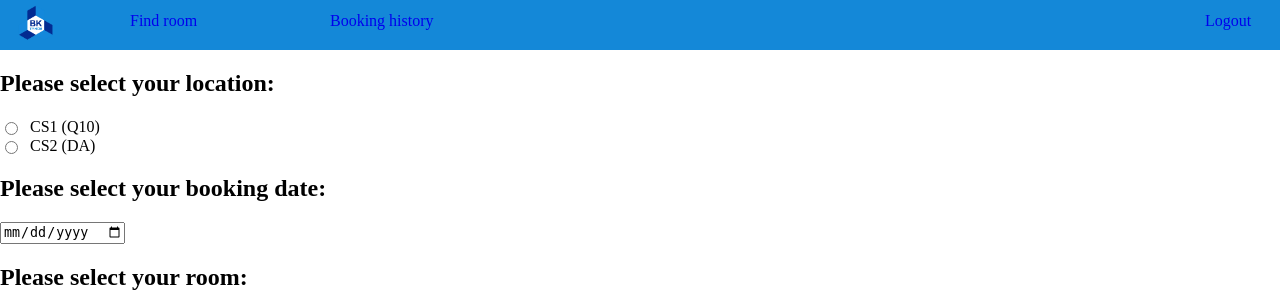
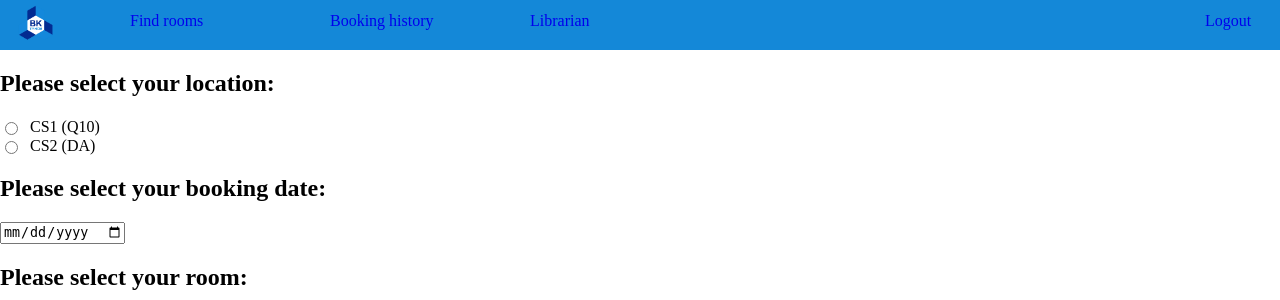
Before and after one commit to Khai341/Library_booking, a Django app: page /book/new/ in a window 1280 px wide. Shown: the top 300 px of the page. Run offline with Django 4.2, Linux system fonts and the light colour scheme; a user stored in the database is signed in.

Commit message:
Add files via upload

```diff
--- a/Library_1/general/templates/general_main.html
+++ b/Library_1/general/templates/general_main.html
@@ -6,12 +6,14 @@
 
 {% block header %}
 <div style = "display: grid; height: 50px;
-	grid-template-columns: 80px 400px 1fr 100px;">
+	grid-template-columns: 80px 600px 1fr 100px;">
 
 	{% load static %}
 	<a  href="/" style="height: 50px; width: auto;">
 	<img src="{% static 'logobachkhoasang.png' %}" alt="My image" style="height: 50px; width: auto;"></a>
 
+
+	{% if user.status == 'G' %}
 	<div style=" display: grid; grid-template-columns: 200px 200px;">
 
 		<a href="/book/new"  class = "header-button" style = "width:200px;margin:0;padding:12px 50px 10px 50px; text-decoration: none;">
@@ -22,7 +24,20 @@
 		</a>
 
 	</div>
+	{% else %}
+	<div style=" display: grid; grid-template-columns: 200px 200px 200px;">
 
+		<a href="/book/new"  class = "header-button" style = "width:200px;margin:0;padding:12px 50px 10px 50px; text-decoration: none;">
+			Find rooms
+		</a>
+		<a href="/book/booking-history"  class = "header-button" style = "width:200px;margin:0;padding:12px 50px 10px 50px; text-decoration: none;">
+			Booking history
+		</a>
+		<a href="/official/"  class = "header-button" style = "width:200px;margin:0;padding:12px 50px 10px 50px; text-decoration: none;">
+			Librarian
+		</a>
+	</div>
+	{% endif %}
 	<div>
 	</div>
 
```
